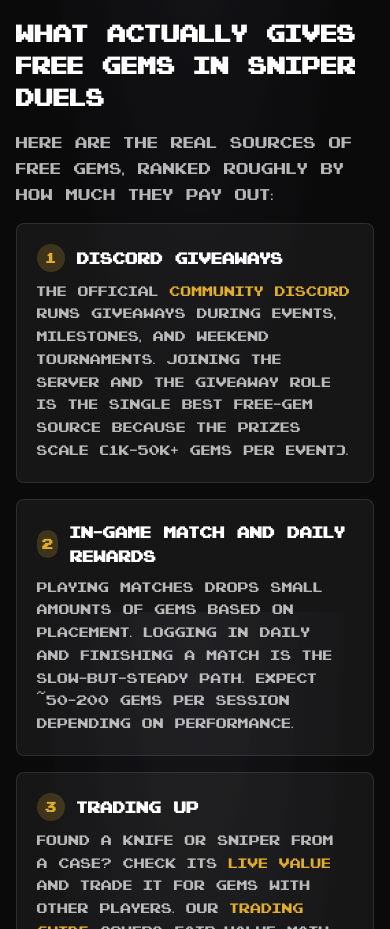
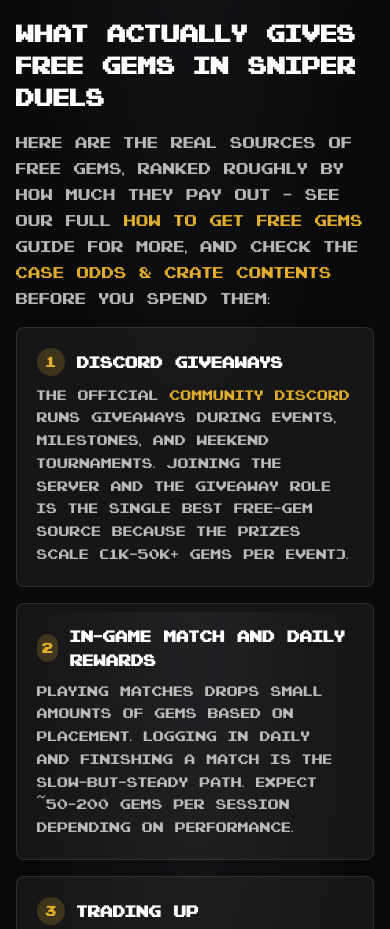
Before and after one commit to imafreakandyalldontknowit67/sniperduels-net, a Next.js app: page /codes in a window 390 px wide. Shown: the part 1920-2849 px from the top of the page. Built offline with nearby package versions, Linux system fonts and the light colour scheme; no server answers.

Commit message:
fix(visual): /values table scrolls on mobile (was clipping gem values), TOC anchors land below fixed header (scroll-padding-top), link orphaned /free-gems + /case-odds from how-to-play/codes/cases

```diff
--- a/app/cases/page.tsx
+++ b/app/cases/page.tsx
@@ -42,7 +42,9 @@
         <p>
           Sniper Duels cases drop in-game from event spawns, daily login rewards and special holiday events.
           Each case contains a fixed pool of <strong className="text-white">knives, AWPs, snipers and other items</strong>,
-          and the rarity tier determines drop odds. This is the full <strong className="text-white">Sniper Duels case list</strong>{' '}
+          and the rarity tier determines drop odds — see the full{' '}
+          <Link href="/case-odds" className="text-accent hover:underline">case odds &amp; crate contents</Link>{' '}
+          breakdown. This is the full <strong className="text-white">Sniper Duels case list</strong>{' '}
           for 2026 — every case currently in the game, every item that drops from it, and live community values.
         </p>
         <p>
--- a/app/codes/page.tsx
+++ b/app/codes/page.tsx
@@ -139,7 +139,11 @@
       <section className="mb-10">
         <h2 className="mb-4 text-2xl font-bold text-white">What actually gives free gems in Sniper Duels</h2>
         <p className="mb-4 text-white/70 leading-relaxed">
-          Here are the real sources of free gems, ranked roughly by how much they pay out:
+          Here are the real sources of free gems, ranked roughly by how much they pay out — see our full{' '}
+          <Link href="/free-gems" className="text-accent hover:underline">how to get free gems</Link> guide for more,
+          and check the{' '}
+          <Link href="/case-odds" className="text-accent hover:underline">case odds &amp; crate contents</Link> before
+          you spend them:
         </p>
         <ol className="space-y-4">
           <li className="rounded-lg border border-white/10 bg-white/5 p-5">
--- a/app/globals.css
+++ b/app/globals.css
@@ -10,7 +10,8 @@
   color-scheme: dark;
 }
 
-html { scroll-behavior: smooth; }
+/* scroll-padding-top keeps TOC/anchor jumps from landing under the fixed header */
+html { scroll-behavior: smooth; scroll-padding-top: 88px; }
 
 body {
   @apply text-white;
--- a/app/how-to-play/page.tsx
+++ b/app/how-to-play/page.tsx
@@ -209,8 +209,10 @@
           gems directly. Remember: gems are for cosmetics and progression, not a pay-to-win advantage.
         </p>
         <p className="text-white/70 leading-relaxed">
-          To stock up, see our{' '}
-          <Link href="/gems" className="text-cyan-400 hover:text-cyan-300">how to get gems</Link> guide for the best
+          To stock up, read our{' '}
+          <Link href="/free-gems" className="text-cyan-400 hover:text-cyan-300">how to get free gems</Link> guide for
+          legit free methods, check{' '}
+          <Link href="/gems" className="text-cyan-400 hover:text-cyan-300">gem pricing</Link> for the best
           rates, or buy gems directly from the official{' '}
           <a href="https://sniperduels.shop" target="_blank" rel="noopener" className="text-cyan-400 hover:text-cyan-300">
             sniperduels.shop
--- a/app/values/page.tsx
+++ b/app/values/page.tsx
@@ -153,8 +153,8 @@
           These are the most valuable Sniper Duels items by current gem value, sorted highest
           first. Tap any item to see its full value page with condition pricing.
         </p>
-        <div className="overflow-hidden border-[3px] border-dark-500">
-          <table className="w-full text-left text-sm">
+        <div className="overflow-x-auto border-[3px] border-dark-500">
+          <table className="w-full min-w-[420px] text-left text-sm">
             <thead>
               <tr className="bg-dark-700 text-[10px] font-bold uppercase tracking-wider text-gray-400">
                 <th className="px-3 py-2">#</th>
```
